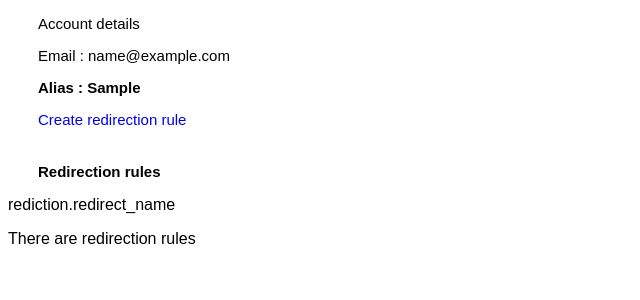
After one commit to safatjamil/short-url, a Django app: template templates/home.html in a window 1280 px wide. The commit adds this page. Shown: the top 300 px of the page, without its empty margins (0-640 px from the left). Run offline with Django 3.2, Linux system fonts and the light colour scheme; the template is opened without the code that fills it: most values are stand-ins (such as "Sample title", 1, 10 or a date in 2020).

Commit message:
full function signup, signin and partial home page

```diff
--- a/models.py
+++ b/models.py
@@ -3,12 +3,13 @@ from django.db import models
 class Org(models.Model):
     org_email = models.CharField(max_length=50)
     org_alias = models.CharField(max_length=4)
-    password = models.CharField(max_length=255)
+    password = models.BinaryField(max_length=255)
 class Cookie(models.Model):
     org_id = models.CharField(max_length=30)
     sec_key = models.CharField(max_length=20)
 class RedirectMap(models.Model):
     org_id = models.CharField(max_length=20)
     org_alias = models.CharField(max_length=4)
+    redirect_name = models.CharField(max_length=60)
     randcode = models.CharField(max_length=6)
     redirect_to = models.CharField(max_length=400)
--- /dev/null
+++ b/static/home.css
@@ -0,0 +1,24 @@
+body {
+    font-family: Arial, Helvetica, sans-serif;
+    background-color: white;
+  }
+
+.email
+{
+margin-left:30px;
+font-size:15px;
+}
+.alias
+{
+margin-left:30px;
+font-size:15px;
+font-weight:bold;
+}
+.rules_container
+{
+margin-top:35px;
+}
+.gen_text
+{
+margin-left:30px;
+}
--- /dev/null
+++ b/templates/home.html
@@ -0,0 +1,32 @@
+{% extends "master.html" %}
+{% block head %}
+{% load static %}
+  <head>
+  <title>Home</title>
+  <link rel="stylesheet" href="{% static 'home.css' %}">
+  <meta name="viewport" content="width=device-width, initial-scale=1">
+  </head>
+{% endblock %}
+
+
+{% block content %}
+<div class="account_details">
+ <p class="email">Account details</p>
+ <p class="email">Email : {{account.org_email}}</p>
+ <p class="alias">Alias : {{account.org_alias}}</p>
+ <p class="email"> <a href="/create_rl/" style="text-decoration:none;">Create redirection rule</a> </p>
+</div>
+
+<div class="rules_container">
+    <p class="alias">Redirection rules</p>
+    {% if redirection_rules %}
+      {% for rediction in redirection_rules%}
+      <p>rediction.redirect_name</p>
+      {% endfor %}
+    <p>There are redirection rules</p>
+    {% else %}
+    <p class="gen_text">No rules found</p>
+    {% endif %}
+</div>
+
+{% endblock %}
--- a/templates/signin.html
+++ b/templates/signin.html
@@ -2,7 +2,7 @@
 {% block head %}
 {% load static %}
   <head>
-  <title>Signup</title>
+  <title>Sign In</title>
   <link rel="stylesheet" href="{% static 'signup.css' %}">
   <meta name="viewport" content="width=device-width, initial-scale=1">
   </head>
--- a/templates/signup.html
+++ b/templates/signup.html
@@ -2,7 +2,7 @@
 {% block head %}
 {% load static %}
   <head>
-  <title>Signup</title>
+  <title>Sign Up</title>
   <link rel="stylesheet" href="{% static 'signup.css' %}">
   <meta name="viewport" content="width=device-width, initial-scale=1">
   </head>
--- a/urls.py
+++ b/urls.py
@@ -21,6 +21,7 @@ urlpatterns = [
     path('',views.start,name='start'),
     path('signup/',views.signup,name='signup'),
     path('signin/',views.signin,name='signin'),
-    path('name/',views.name,name='name'),
+    path('home/',views.home,name='home'),
+    path('create_rl/',views.create_redirection_map,name='create_redirection_map'),
 
 ]
```
Also changed, not shown: common_resources.py (+15 -0 lines), forms.py (+10 -0 lines), templates/create_redirection_map.html (added, +32 -0 lines), views.py (+45 -24 lines), 1 other file.
